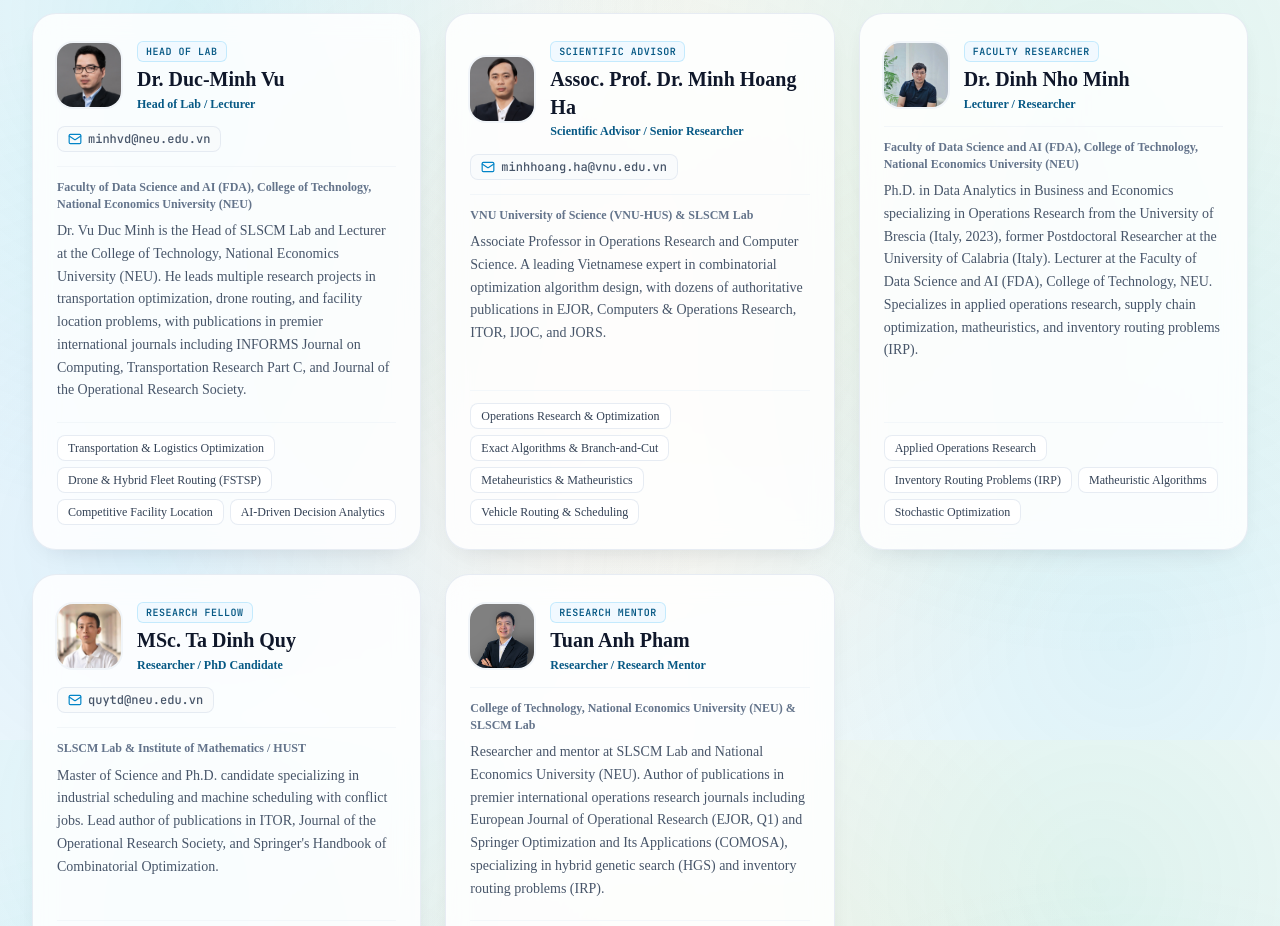
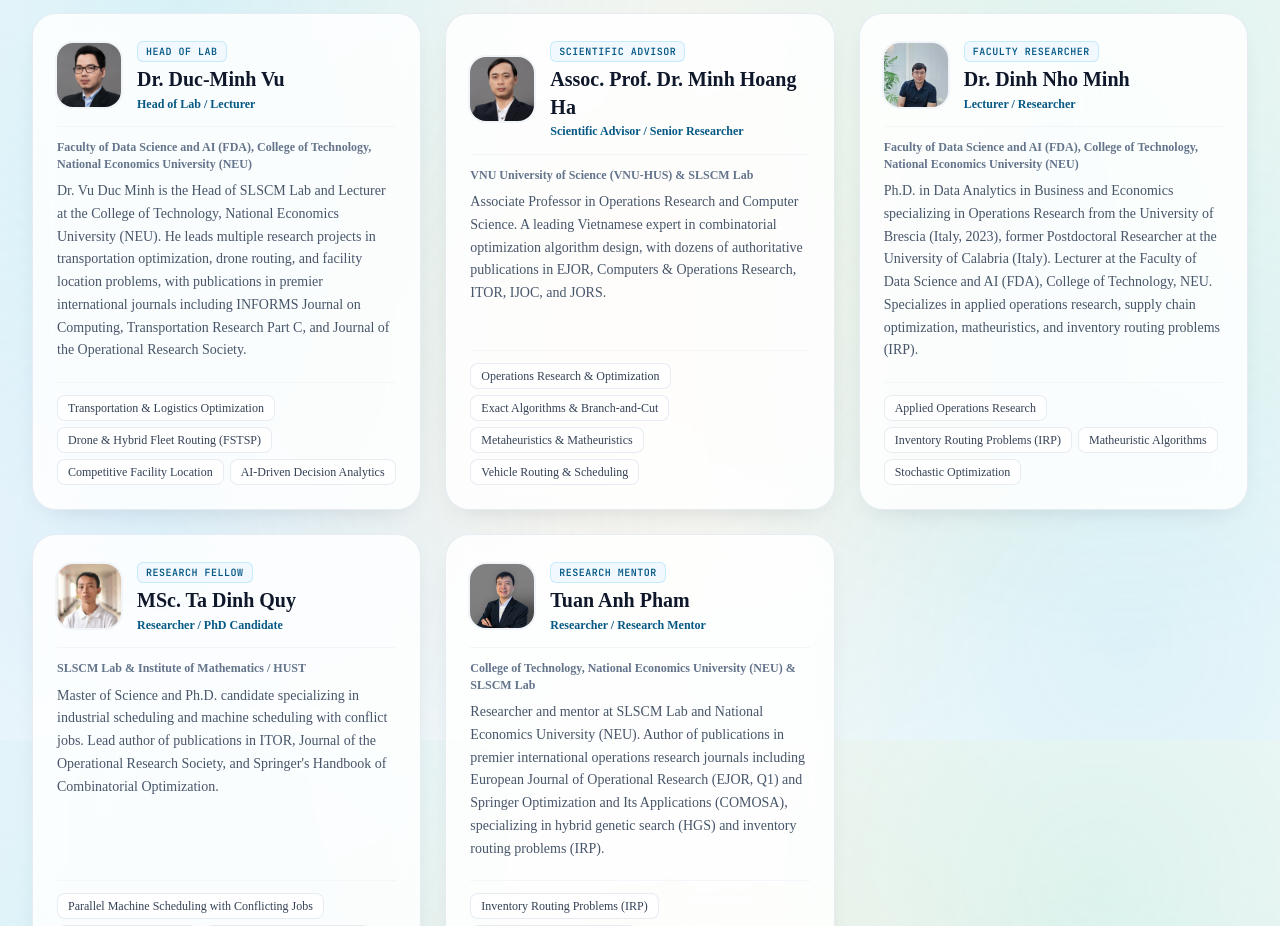
Before and after one commit to slscm-lab/slscm-lab.github.io, a React (Vite) app: page / in a window 1280 px wide. Shown: the part 7260-8186 px from the top of the page. Built offline with nearby package versions, Linux system fonts and the light colour scheme; a web font is replaced by a local one.

Commit message:
fix(mentorship): remove personal emails from mentor cards

```diff
--- a/src/App.tsx
+++ b/src/App.tsx
@@ -636,18 +636,6 @@ function PeopleAndLife() {
                         <p className="mt-0.5 font-editorial text-xs font-semibold text-sky-800 leading-snug">{title}</p>
                       </div>
                     </div>
-
-                    {person.email && (
-                      <div className="mt-3.5 flex items-center">
-                        <a
-                          className="focus-ring inline-flex items-center gap-1.5 rounded-lg border border-slate-200/80 bg-slate-50/80 px-2.5 py-1 font-mono text-xs font-medium text-slate-600 hover:border-sky-300 hover:bg-white hover:text-sky-700 transition"
-                          href={`mailto:${person.email}`}
-                        >
-                          <Mail className="h-3.5 w-3.5 text-sky-600 shrink-0" />
-                          <span>{person.email}</span>
-                        </a>
-                      </div>
-                    )}
 
                     <div className="mt-3.5 pt-3 border-t border-slate-100/90">
                       <p className="font-editorial text-xs font-semibold text-slate-500 leading-snug">{affiliation}</p>
--- a/src/data/slscm_people.json
+++ b/src/data/slscm_people.json
@@ -8,7 +8,7 @@
       "title_en": "Head of Lab / Lecturer",
       "affiliation_vi": "Khoa Khoa học Dữ liệu & Trí tuệ Nhân tạo (FDA), Trường Công nghệ, Đại học Kinh tế Quốc dân (NEU)",
       "affiliation_en": "Faculty of Data Science and AI (FDA), College of Technology, National Economics University (NEU)",
-      "email": "minhvd@neu.edu.vn",
+      "email": "",
       "office": "P1613, Tòa nhà A1, Đại học Kinh tế Quốc dân – 207 Giải Phóng, Hà Nội",
       "research_interests": [
         "Transportation & Logistics Optimization",
@@ -28,7 +28,7 @@
       "title_en": "Scientific Advisor / Senior Researcher",
       "affiliation_vi": "Trường Đại học Khoa học Tự nhiên - ĐHQGHN (VNU-HUS) & SLSCM Lab",
       "affiliation_en": "VNU University of Science (VNU-HUS) & SLSCM Lab",
-      "email": "minhhoang.ha@vnu.edu.vn",
+      "email": "",
       "research_interests": [
         "Operations Research & Optimization",
         "Exact Algorithms & Branch-and-Cut",
@@ -69,7 +69,7 @@
       "title_en": "Researcher / PhD Candidate",
       "affiliation_vi": "SLSCM Lab & Viện Toán học / Đại học Bách Khoa Hà Nội",
       "affiliation_en": "SLSCM Lab & Institute of Mathematics / HUST",
-      "email": "quytd@neu.edu.vn",
+      "email": "",
       "research_interests": [
         "Parallel Machine Scheduling with Conflicting Jobs",
         "Constraint Programming",
```
